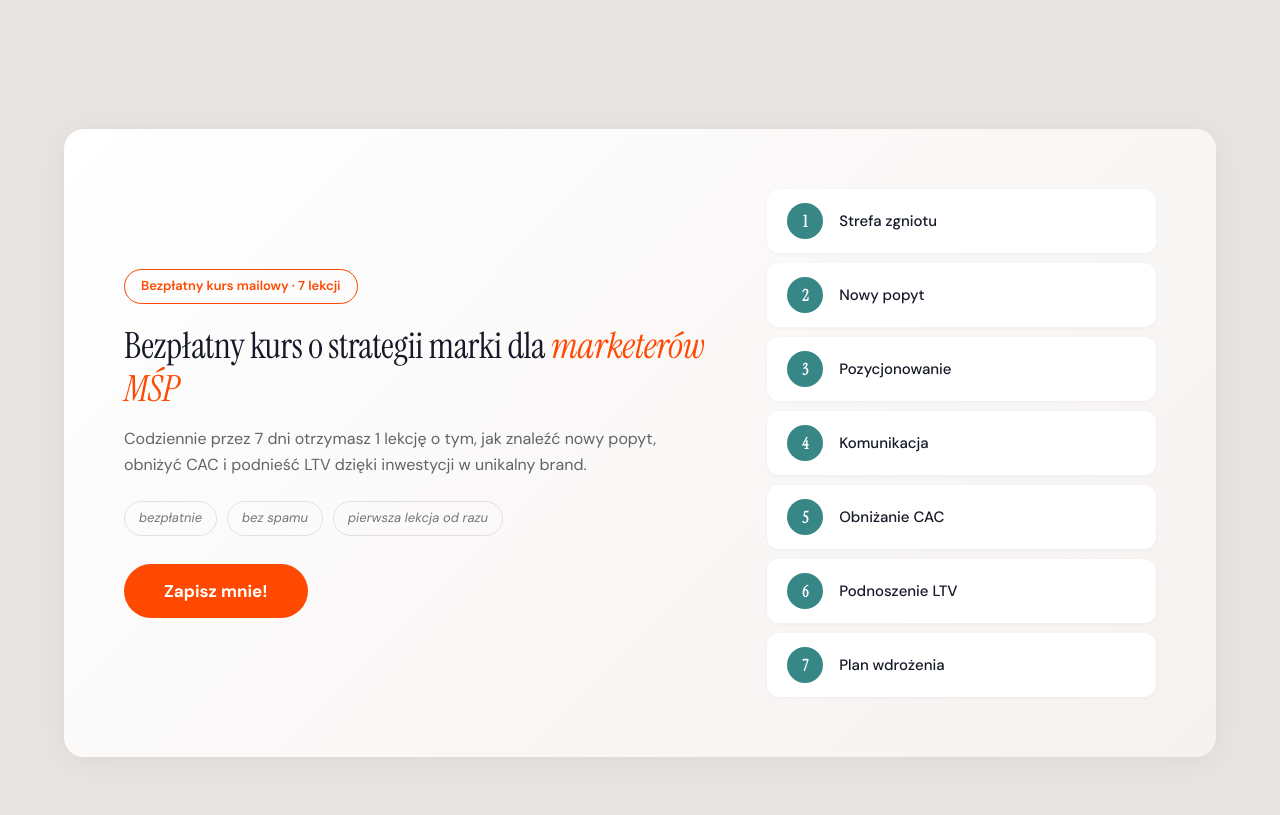
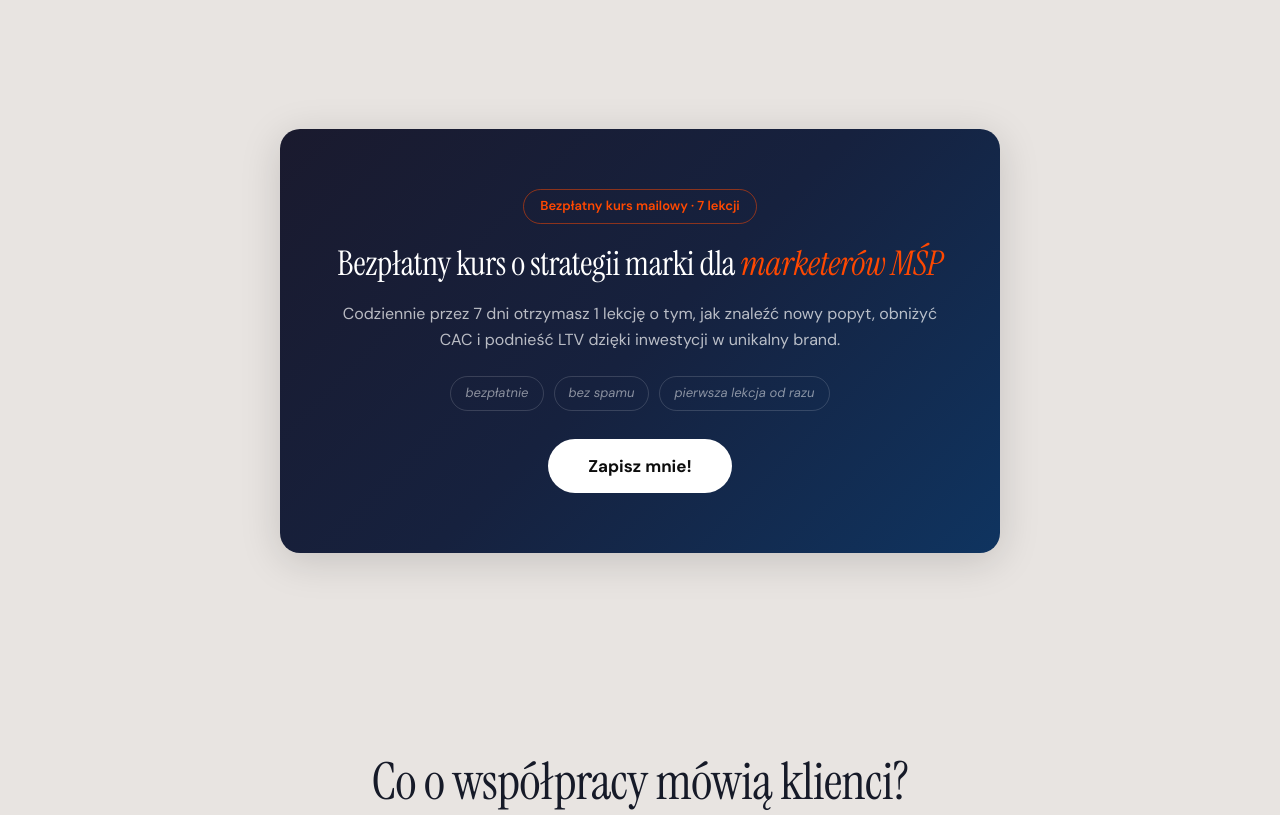
Before and after one commit to danielkotlinski-sys/danielkotlinski.pl, an Eleventy site: page src/index.njk in a window 1280 px wide. Shown: the part 6340-7155 px from the top of the page. Built offline with nearby package versions, Linux system fonts and the light colour scheme; Eleventy itself is replaced by a stand-in of ours; files that its build step writes are made by us from their sources.

Commit message:
Simplify lead magnet box: remove day cards, dark gradient, narrower
Co-Authored-By: Claude Opus 4.6 (1M context) <noreply@anthropic.com>

```diff
--- a/src/css/style.css
+++ b/src/css/style.css
@@ -592,14 +592,13 @@ p {
 }
 
 .lead-magnet__box {
-  display: grid;
-  grid-template-columns: 1.2fr 0.8fr;
-  gap: 60px;
-  align-items: center;
-  background: linear-gradient(135deg, var(--white) 0%, #f5f2f0 100%);
+  max-width: 720px;
+  margin: 0 auto;
+  text-align: center;
+  background: linear-gradient(135deg, #1a1a2e 0%, #16213e 50%, #0f3460 100%);
   border-radius: 20px;
-  padding: 60px;
-  box-shadow: 0 4px 30px rgba(0, 0, 0, 0.06);
+  padding: 60px 48px;
+  box-shadow: 0 8px 40px rgba(0, 0, 0, 0.15);
 }
 
 .lead-magnet__badge {
@@ -607,26 +606,27 @@ p {
   font-size: 13px;
   font-weight: 600;
   color: var(--accent-orange);
-  border: 1.5px solid var(--accent-orange);
+  border: 1.5px solid rgba(255, 72, 0, 0.5);
   border-radius: 100px;
   padding: 6px 16px;
   margin-bottom: 20px;
 }
 
-.lead-magnet__content h2 {
-  font-size: 36px;
+.lead-magnet__box h2 {
+  font-size: 34px;
   line-height: 1.2;
   margin-bottom: 16px;
-}
-
-.lead-magnet__content h2 em {
+  color: var(--white);
+}
+
+.lead-magnet__box h2 em {
   color: var(--accent-orange);
   font-style: italic;
 }
 
-.lead-magnet__content p {
+.lead-magnet__box p {
   font-size: 16px;
-  color: var(--text-secondary);
+  color: rgba(255, 255, 255, 0.7);
   line-height: 1.6;
   margin-bottom: 24px;
 }
@@ -636,12 +636,13 @@ p {
   gap: 10px;
   margin-bottom: 28px;
   flex-wrap: wrap;
+  justify-content: center;
 }
 
 .lead-magnet__tags span {
   font-size: 13px;
-  color: var(--text-gray);
-  border: 1px solid rgba(0, 0, 0, 0.1);
+  color: rgba(255, 255, 255, 0.5);
+  border: 1px solid rgba(255, 255, 255, 0.15);
   border-radius: 100px;
   padding: 6px 14px;
   font-style: italic;
@@ -652,49 +653,6 @@ p {
   padding: 16px 40px;
 }
 
-/* Days visual */
-.lead-magnet__days {
-  display: flex;
-  flex-direction: column;
-  gap: 10px;
-}
-
-.lead-magnet__day {
-  display: flex;
-  align-items: center;
-  gap: 16px;
-  padding: 14px 20px;
-  background: var(--white);
-  border-radius: 12px;
-  box-shadow: 0 1px 4px rgba(0, 0, 0, 0.04);
-  transition: transform 0.2s ease, box-shadow 0.2s ease;
-}
-
-.lead-magnet__day:hover {
-  transform: translateX(6px);
-  box-shadow: 0 2px 12px rgba(0, 0, 0, 0.08);
-}
-
-.lead-magnet__day-num {
-  display: flex;
-  align-items: center;
-  justify-content: center;
-  width: 36px;
-  height: 36px;
-  border-radius: 50%;
-  background-color: var(--accent-teal);
-  color: var(--white);
-  font-family: var(--font-heading);
-  font-size: 16px;
-  font-weight: 700;
-  flex-shrink: 0;
-}
-
-.lead-magnet__day-title {
-  font-size: 15px;
-  font-weight: 500;
-  color: var(--text-dark);
-}
 
 /* ===== LEAD MAGNET POPUP ===== */
 .popup-overlay {
@@ -2056,13 +2014,11 @@ p {
   }
 
   .lead-magnet__box {
-    grid-template-columns: 1fr;
-    padding: 32px;
-    gap: 32px;
-  }
-
-  .lead-magnet__content h2 {
-    font-size: 28px;
+    padding: 36px 24px;
+  }
+
+  .lead-magnet__box h2 {
+    font-size: 26px;
   }
 
   .popup {
--- a/src/index.njk
+++ b/src/index.njk
@@ -312,7 +312,6 @@ description: Pomagam firmom budować unikalne marki, które pozwalają bronić s
 <section class="lead-magnet" id="edukacja">
   <div class="container">
     <div class="lead-magnet__box reveal">
-      <div class="lead-magnet__content">
       <span class="lead-magnet__badge">Bezpłatny kurs mailowy &middot; 7&nbsp;lekcji</span>
       <h2>Bezpłatny kurs o&nbsp;strategii marki dla <em>marketerów MŚP</em></h2>
       <p>Codziennie przez 7&nbsp;dni otrzymasz 1&nbsp;lekcję o&nbsp;tym, jak znaleźć nowy popyt, obniżyć CAC i&nbsp;podnieść LTV dzięki inwestycji w&nbsp;unikalny brand.</p>
@@ -321,40 +320,7 @@ description: Pomagam firmom budować unikalne marki, które pozwalają bronić s
         <span>bez spamu</span>
         <span>pierwsza lekcja od razu</span>
       </div>
-        <button class="btn btn-orange lead-magnet__cta" id="lead-magnet-open">Zapisz mnie!</button>
-      </div>
-      <div class="lead-magnet__visual">
-        <div class="lead-magnet__days">
-          <div class="lead-magnet__day">
-            <span class="lead-magnet__day-num">1</span>
-            <span class="lead-magnet__day-title">Strefa zgniotu</span>
-          </div>
-          <div class="lead-magnet__day">
-            <span class="lead-magnet__day-num">2</span>
-            <span class="lead-magnet__day-title">Nowy popyt</span>
-          </div>
-          <div class="lead-magnet__day">
-            <span class="lead-magnet__day-num">3</span>
-            <span class="lead-magnet__day-title">Pozycjonowanie</span>
-          </div>
-          <div class="lead-magnet__day">
-            <span class="lead-magnet__day-num">4</span>
-            <span class="lead-magnet__day-title">Komunikacja</span>
-          </div>
-          <div class="lead-magnet__day">
-            <span class="lead-magnet__day-num">5</span>
-            <span class="lead-magnet__day-title">Obniżanie CAC</span>
-          </div>
-          <div class="lead-magnet__day">
-            <span class="lead-magnet__day-num">6</span>
-            <span class="lead-magnet__day-title">Podnoszenie LTV</span>
-          </div>
-          <div class="lead-magnet__day">
-            <span class="lead-magnet__day-num">7</span>
-            <span class="lead-magnet__day-title">Plan wdrożenia</span>
-          </div>
-        </div>
-      </div>
+      <button class="btn btn-white lead-magnet__cta" id="lead-magnet-open">Zapisz mnie!</button>
     </div>
   </div>
 </section>
```
Lines whose indentation alone changed are shown as unchanged.
